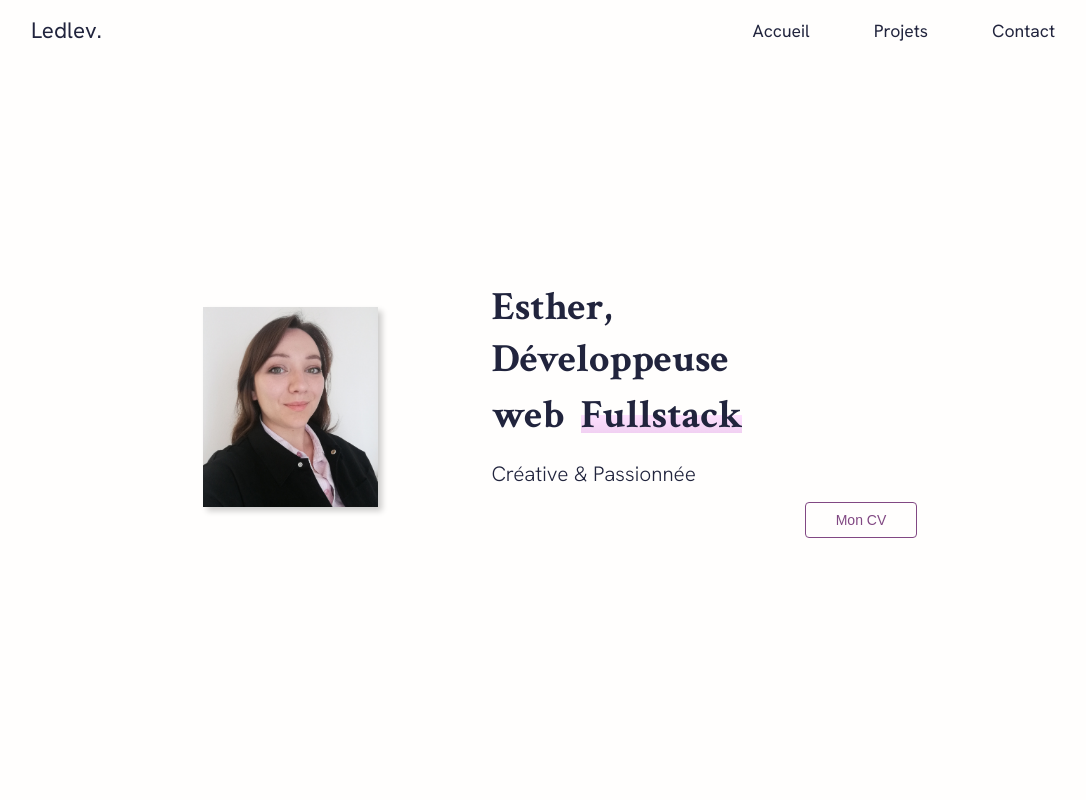
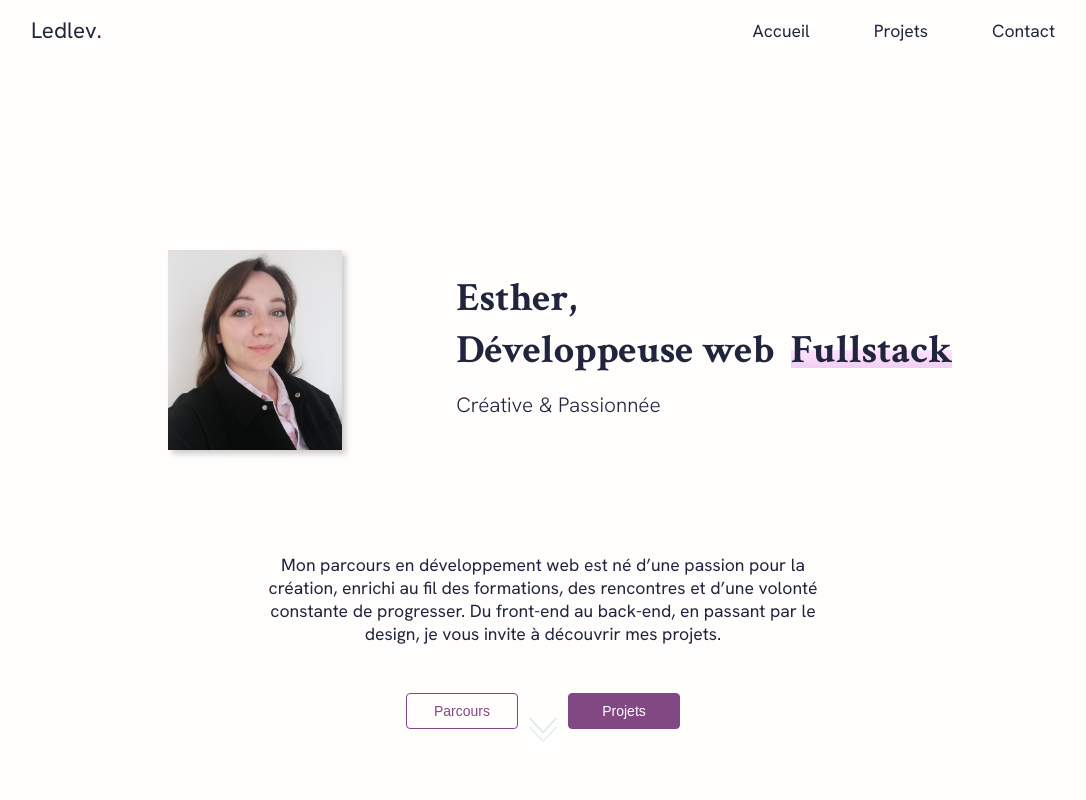
Before and after one commit to Estherlvn/ledlev-portfolio, a React (Vite) app: page / in a window 1280 px wide. Shown: the top 800 px of the page, without its empty margins (97-1183 px from the left). Built offline with nearby package versions, Linux system fonts and the light colour scheme.

Commit message:
HeroSection review

```diff
--- a/src/App.css
+++ b/src/App.css
@@ -53,3 +53,54 @@ a:hover {
   margin-bottom: 30px;
   border-radius: 2px;
 }
+
+
+  /* Button */
+
+  .hero-button {
+    --color: #814883;
+    width: 8em;
+    height: 2.6em;
+    line-height: 2.5em;
+    position: relative;
+    cursor: pointer;
+    overflow: hidden;
+    border: 1px solid var(--color);
+    transition: color 0.5s;
+    z-index: 1;
+    font-size: 14px;
+    border-radius: 4px;
+    font-weight: 500;
+    color: var(--color);
+    background: transparent;
+}
+
+/* Pseudo-élément animé */
+.hero-button::before {
+  content: "";
+  position: absolute;
+  top: 100%;
+  left: 100%;
+  height: 150px;
+  width: 200px;
+  border-radius: 50%;
+  background: var(--color);
+  z-index: -1;
+  transition: all 0.7s;
+}
+
+/* Effet au survol */
+.hero-button:hover {
+  color: white;
+}
+
+.hero-button:hover::before {
+  top: -30px;
+  left: -30px;
+}
+
+/* Clic */
+.hero-button:active::before {
+  background: rgb(32, 7, 90);
+  transition: background 0s;
+}
--- a/src/components/ExperienceSection.css
+++ b/src/components/ExperienceSection.css
@@ -22,6 +22,11 @@
     line-height: 1.6;
     width: 115%;
   }
+
+  .button-cv {
+    margin-top: 3rem;
+  }
+
 
   /* Partie droite avec la timeline */
   .experience-right {
@@ -120,7 +125,6 @@
     gap: 10px;
   }
 
-
   .content-header {
     display: flex;
     justify-content: space-between;
@@ -134,7 +138,7 @@
 
   @media (max-width: 1780px) {
     .content-header {
-      flex-direction: column-reverse; /* la badge passe au dessus du titre (intervertion) */
+      flex-direction: column-reverse; /* la badge passe au dessus du titre (interversion) */
       align-items: flex-start; /* aligne à gauche */
     }
 
--- a/src/components/ExperienceSection.jsx
+++ b/src/components/ExperienceSection.jsx
@@ -42,7 +42,12 @@ const ExperienceSection = () => {
       <div className="experience-left">
       <div className="header-line"></div>
         <h3>Expériences et formation</h3>
-        <p>Amet minim mollit non deserunt ullamco est sit aliqua dolor do amet sint. Velit officia consequat duis enim velit mollit.</p>
+        <p>Chaque étape de mon parcours m’a permis d'acquérir de nouvelles compétences et de renforcer ma confiance en tant que développeuse fullstack.</p>
+        <div className="button-cv">
+          <a href="/cv.pdf" target="_blank" rel="noopener noreferrer">
+            <button className='hero-button'>Mon CV</button>
+          </a>
+        </div>
       </div>
 
       <div className="experience-right">
@@ -60,11 +65,9 @@ const ExperienceSection = () => {
                   <span>{exp.badge}</span>
                 </div>
               </div>
-
               <p>{exp.company}</p>
               <span>{exp.date}</span>
           </div>
-
             </div>
           ))}
         </div>
--- a/src/components/HeroSection.css
+++ b/src/components/HeroSection.css
@@ -1,13 +1,15 @@
 /* General */
 
+.welcome {
+  padding: 200px;
+}
+
   .hero {
-  background-color: #FFFEFD;
     display: flex;
     flex-direction: row;
     align-items: center;
     justify-content: center;
     gap: 3rem;
-  padding: 250px;
   }
 
   .hero-profile {
@@ -34,13 +36,18 @@
     padding: 1rem;
   }
 
-  .button-section {
-    align-self: flex-end;
+  .presentation {
+    display: flex;
+    flex-direction: column;
+    align-items: center;
+    gap: 3rem;
+    margin-top: 3rem;
+    font-size: 1.1rem;
+    text-align: center;
+    padding: 0 150px;
   }
 
-  /* Effects */
-
-  .hero-button {
+  .hero-button2 {
     --color: #814883;
     width: 8em;
     height: 2.6em;
@@ -49,17 +56,18 @@
     cursor: pointer;
     overflow: hidden;
     border: 1px solid var(--color);
-      transition: color 0.5s;
+    transition: color 0.5s, background 0.5s;
     z-index: 1;
     font-size: 14px;
     border-radius: 4px;
     font-weight: 500;
-      color: var(--color);
-      background: transparent;
+    color: white;
+    background: var(--color);
+    margin-left: 50px;
   }
 
-  /* Pseudo-élément animé */
-  .hero-button::before {
+  /* Animation du pseudo-élément */
+  .hero-button2::before {
     content: "";
     position: absolute;
     top: 100%;
@@ -67,31 +75,30 @@
     height: 150px;
     width: 200px;
     border-radius: 50%;
-    background: var(--color);
+    background: white;
     z-index: -1;
     transition: all 0.7s;
   }
 
-  /* Effet au survol */
-  .hero-button:hover {
-    color: white;
+  /* Hover : fond transparent, texte coloré */
+  .hero-button2:hover {
+    color: var(--color);
+    background: white;
   }
 
-  .hero-button:hover::before {
+  .hero-button2:hover::before {
     top: -30px;
     left: -30px;
   }
 
   /* Clic */
-  .hero-button:active::before {
-    background: rgb(32, 7, 90);
+  .hero-button2:active::before {
+    background: rgb(240, 240, 240);
     transition: background 0s;
   }
 
 
-
   .hand-underline {
-    line-height: 1.5;
     display: inline;
     background-image: linear-gradient(
       transparent 50%,
@@ -102,7 +109,7 @@
     );
     background-repeat: no-repeat;
     background-size: 0% 100%;
-    animation: animatedUnderline 2s cubic-bezier(0.645, 0.045, 0.355, 1) 0.5s forwards;
+    animation: animatedUnderline 1.5s cubic-bezier(0.645, 0.045, 0.355, 1) 0.5s forwards;
   }
 
   @keyframes animatedUnderline {
@@ -110,3 +117,54 @@
       background-size: 100% 100%;
     }
   }
+
+
+  /* Scroll down */
+
+  .arrows {
+    width: 30px;
+    height: 36px;
+    position: absolute;
+    left: 50%;
+    margin-left: -15px;
+    bottom: 55px;
+  }
+
+  .arrows path {
+    stroke: #2994D1;
+    fill: transparent;
+    stroke-width: 1px;
+    animation: arrow 3s infinite;
+    -webkit-animation: arrow 3s infinite;
+  }
+
+  @keyframes arrow
+  {
+  0% {opacity:0}
+  40% {opacity:1}
+  80% {opacity:0}
+  100% {opacity:0}
+  }
+
+  @-webkit-keyframes arrow /*Safari and Chrome*/
+  {
+  0% {opacity:0}
+  40% {opacity:1}
+  80% {opacity:0}
+  100% {opacity:0}
+  }
+
+  .arrows path.a1 {
+    animation-delay:-1s;
+    -webkit-animation-delay:-1s; /* Safari 和 Chrome */
+  }
+
+  .arrows path.a2 {
+    animation-delay:-0.5s;
+    -webkit-animation-delay:-0.5s; /* Safari 和 Chrome */
+  }
+
+  .arrows path.a3 {
+    animation-delay:0s;
+    -webkit-animation-delay:0s; /* Safari 和 Chrome */
+  }
--- a/src/components/HeroSection.jsx
+++ b/src/components/HeroSection.jsx
@@ -2,7 +2,8 @@ import './HeroSection.css';
 
 const HeroSection = () => {
   return (
-    <section id="home" className="hero">
+    <section id="home" className='welcome'>
+      <div className="hero">
         <div className="hero-profile">
           <img
             src="/assets/profile.jpg"
@@ -17,13 +18,31 @@ const HeroSection = () => {
             <span className="hand-underline">Fullstack</span>
           </h1>
           <h2>Créative & Passionnée</h2>
-        <div className="button-section">
-          <a href="/cv.pdf" target="_blank" rel="noopener noreferrer">
-            <button className='hero-button'>Mon CV</button>
-          </a>
         </div>
       </div>
+
+      <div className='presentation'>
+        <div className='p-text'>
+          <p>Mon parcours en développement web est né d’une passion pour la création, enrichi au fil des formations, des rencontres et d’une volonté constante de progresser.
+          Du front-end au back-end, en passant par le design, je vous invite à découvrir mes projets.</p>
+        </div>
+
+        <div className="p-button">
+            <button className='hero-button'>Parcours</button>
+            <button className='hero-button2'>Projets</button>
+        </div>
+
+        <svg className="arrows" viewBox="0 0 60 80" preserveAspectRatio="xMidYMid meet">
+          {/* <path class="a1" d="M0 0 L30 32 L60 0"></path> */}
+        <path className="a2" d="M0 20 L30 52 L60 20"></path>
+        <path className="a3" d="M0 40 L30 72 L60 40"></path>
+      </svg>
+
+      </div>
+
     </section>
+
+
   );
 };
 
```
Lines whose indentation alone changed are shown as unchanged.
